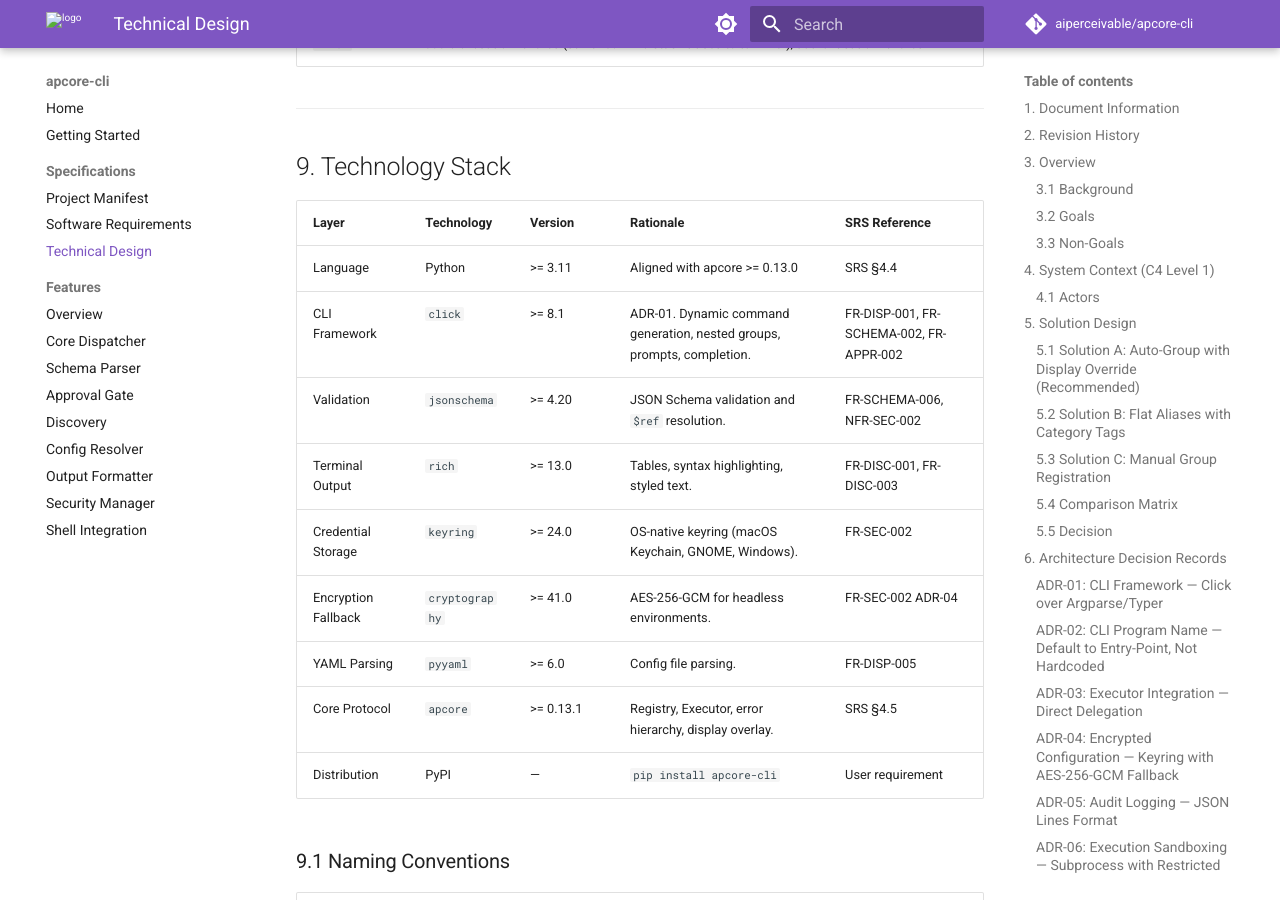
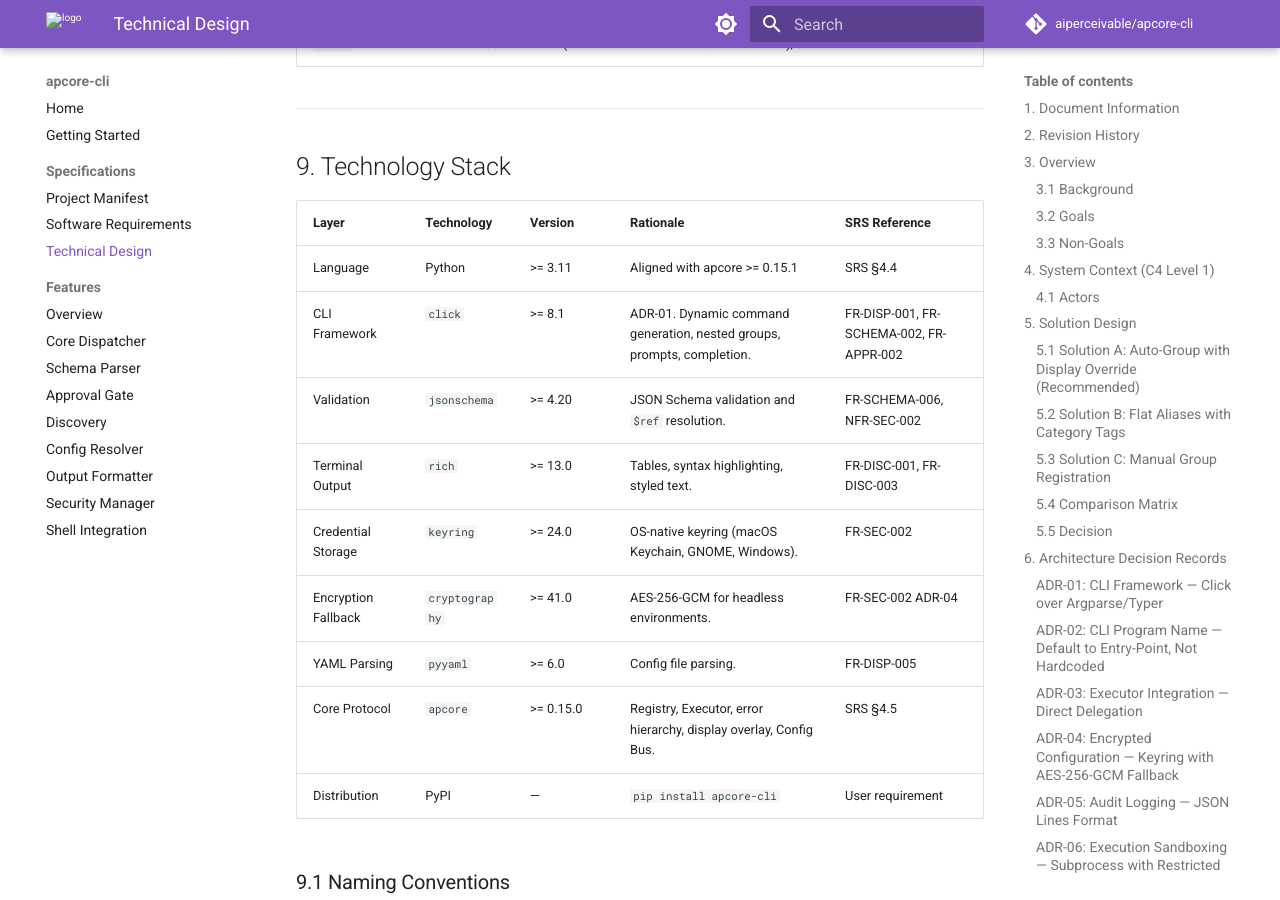
Before and after one commit to aiperceivable/apcore-cli, an MkDocs documentation site: the page built from docs/tech-design.md, in a window 1280 px wide and 900 px high, scrolled down 45917 px. Built offline with MkDocs 1.6.1 and Material for MkDocs 9.7.7, drawn with Linux system fonts in a browser that asks for light colours; comment, search, counter and statistics services are not loaded; some of the changed text lies outside the part shown.

Commit message:
feat: upgrade apcore dependency to 0.15.1 and integrate Config Bus namespace registration

```diff
--- a/docs/tech-design.md
+++ b/docs/tech-design.md
@@ -1779,14 +1779,14 @@ All exit codes aligned with apcore PROTOCOL_SPEC section 8.
 
 | Layer | Technology | Version | Rationale | SRS Reference |
 |-------|-----------|---------|-----------|---------------|
-| Language | Python | >= 3.11 | Aligned with apcore >= 0.13.0 | SRS §4.4 |
+| Language | Python | >= 3.11 | Aligned with apcore >= 0.15.1 | SRS §4.4 |
 | CLI Framework | `click` | >= 8.1 | ADR-01. Dynamic command generation, nested groups, prompts, completion. | FR-DISP-001, FR-SCHEMA-002, FR-APPR-002 |
 | Validation | `jsonschema` | >= 4.20 | JSON Schema validation and `$ref` resolution. | FR-SCHEMA-006, NFR-SEC-002 |
 | Terminal Output | `rich` | >= 13.0 | Tables, syntax highlighting, styled text. | FR-DISC-001, FR-DISC-003 |
 | Credential Storage | `keyring` | >= 24.0 | OS-native keyring (macOS Keychain, GNOME, Windows). | FR-SEC-002 |
 | Encryption Fallback | `cryptography` | >= 41.0 | AES-256-GCM for headless environments. | FR-SEC-002 ADR-04 |
 | YAML Parsing | `pyyaml` | >= 6.0 | Config file parsing. | FR-DISP-005 |
-| Core Protocol | `apcore` | >= 0.13.1 | Registry, Executor, error hierarchy, display overlay. | SRS §4.5 |
+| Core Protocol | `apcore` | >= 0.15.0 | Registry, Executor, error hierarchy, display overlay, Config Bus. | SRS §4.5 |
 | Distribution | PyPI | — | `pip install apcore-cli` | User requirement |
 
 ### 9.1 Naming Conventions
@@ -1908,7 +1908,7 @@ apcore-cli/
 name = "apcore-cli"
 requires-python = ">=3.11"
 dependencies = [
-    "apcore>=0.13.1",
+    "apcore>=0.15.1",
     "click>=8.1",
     "jsonschema>=4.20",
     "rich>=13.0",
```
Also changed, not shown: CHANGELOG.md (+13 -0 lines), docs/project-apcore-cli.md (+1 -1 lines), docs/srs.md (+4 -4 lines), 1 other file.
